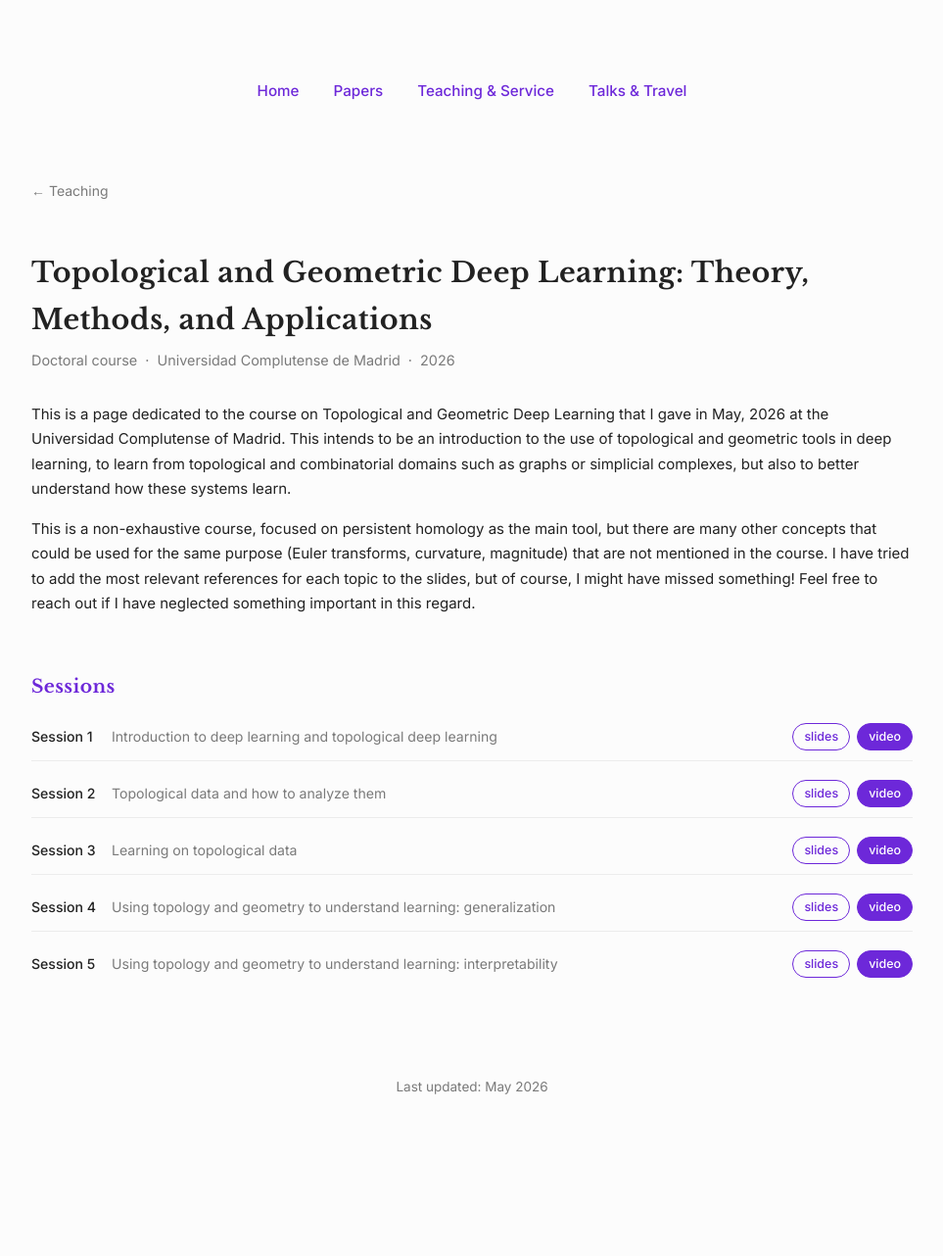
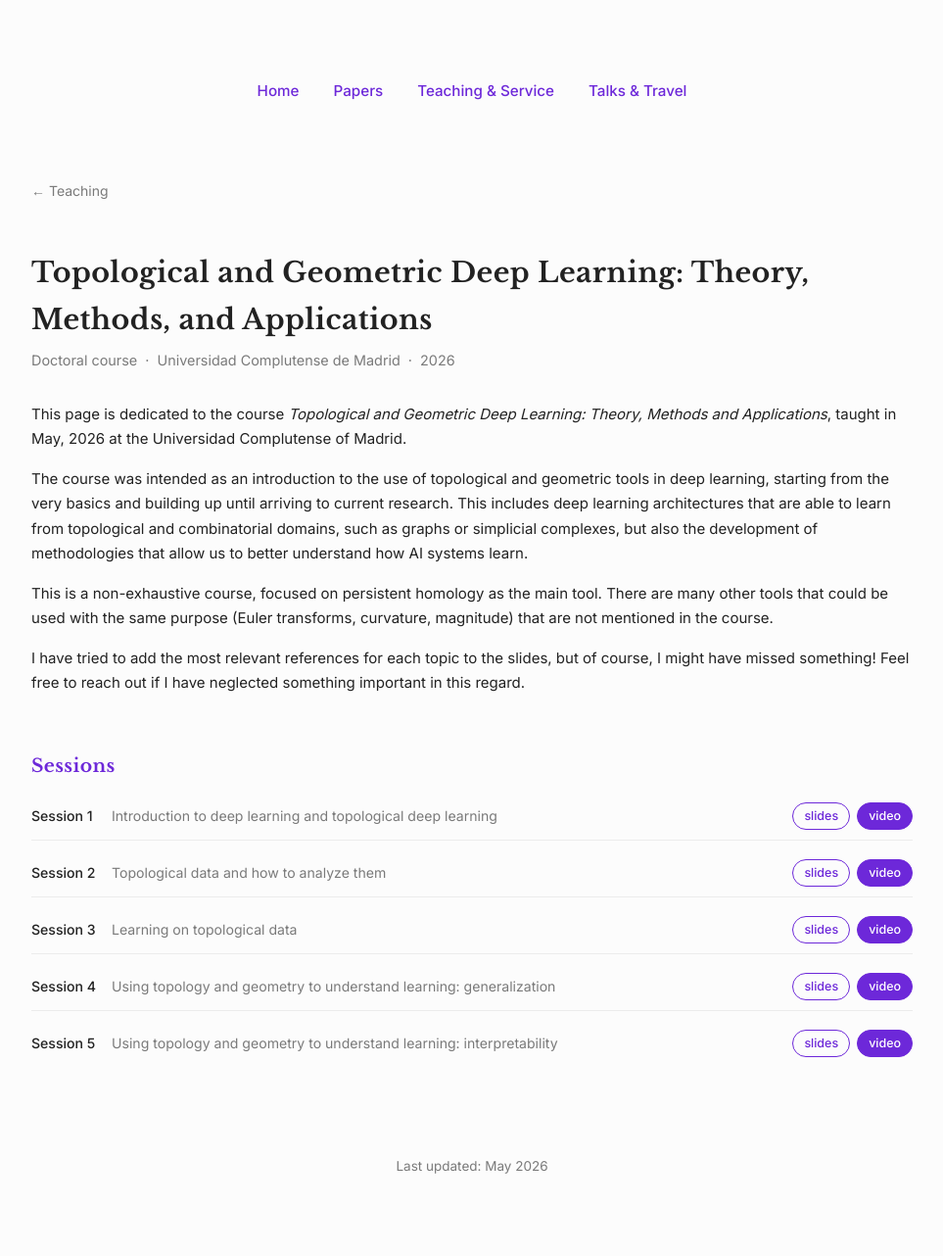
Before and after one commit to inesgare/inesgare.github.io, a Jekyll site: the page built from tgdl-2026.md, in a window 1280 px wide. Shown: the whole page at 98% size, without its empty margins (158-1121 px from the left). Built offline with Jekyll 4.4.1, drawn with Linux system fonts in a browser that asks for light colours; before the commit the page ends 1201 px from its top, so only the background shows below that.

Commit message:
edited text

```diff
--- a/tgdl-2026.md
+++ b/tgdl-2026.md
@@ -9,9 +9,13 @@ layout: default
 
 <p class="course-page-meta">Doctoral course &nbsp;·&nbsp; Universidad Complutense de Madrid &nbsp;·&nbsp; 2026 </p>
 
-This is a page dedicated to the course on Topological and Geometric Deep Learning that I gave in May, 2026 at the Universidad Complutense of Madrid. This intends to be an introduction to the use of topological and geometric tools in deep learning, to learn from topological and combinatorial domains such as graphs or simplicial complexes, but also to better understand how these systems learn.
+This page is dedicated to the course *Topological and Geometric Deep Learning: Theory, Methods and Applications*, taught in May, 2026 at the Universidad Complutense of Madrid.
 
-This is a non-exhaustive course, focused on persistent homology as the main tool, but there are many other concepts that could be used for the same purpose (Euler transforms, curvature, magnitude) that are not mentioned in the course. I have tried to add the most relevant references for each topic to the slides, but of course, I might have missed something! Feel free to reach out if I have neglected something important in this regard.
+The course was intended as an introduction to the use of topological and geometric tools in deep learning, starting from the very basics and building up until arriving to current research. This includes deep learning architectures that are able to learn from topological and combinatorial domains, such as graphs or simplicial complexes, but also the development of methodologies that allow us to better understand how AI systems learn.
+
+This is a non-exhaustive course, focused on persistent homology as the main tool. There are many other tools that could be used with the same purpose (Euler transforms, curvature, magnitude) that are not mentioned in the course.
+
+I have tried to add the most relevant references for each topic to the slides, but of course, I might have missed something! Feel free to reach out if I have neglected something important in this regard.
 
 ## Sessions
 
```
